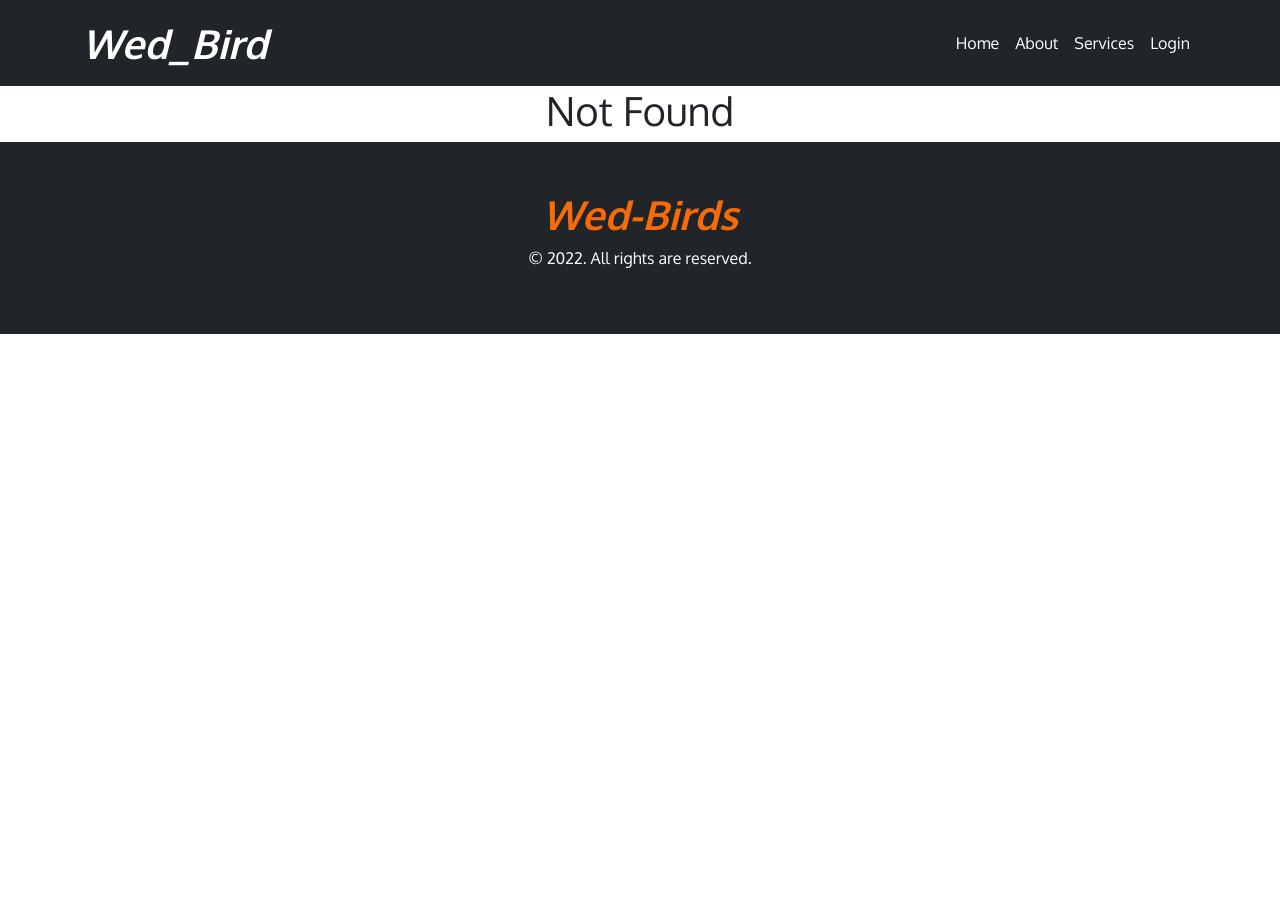
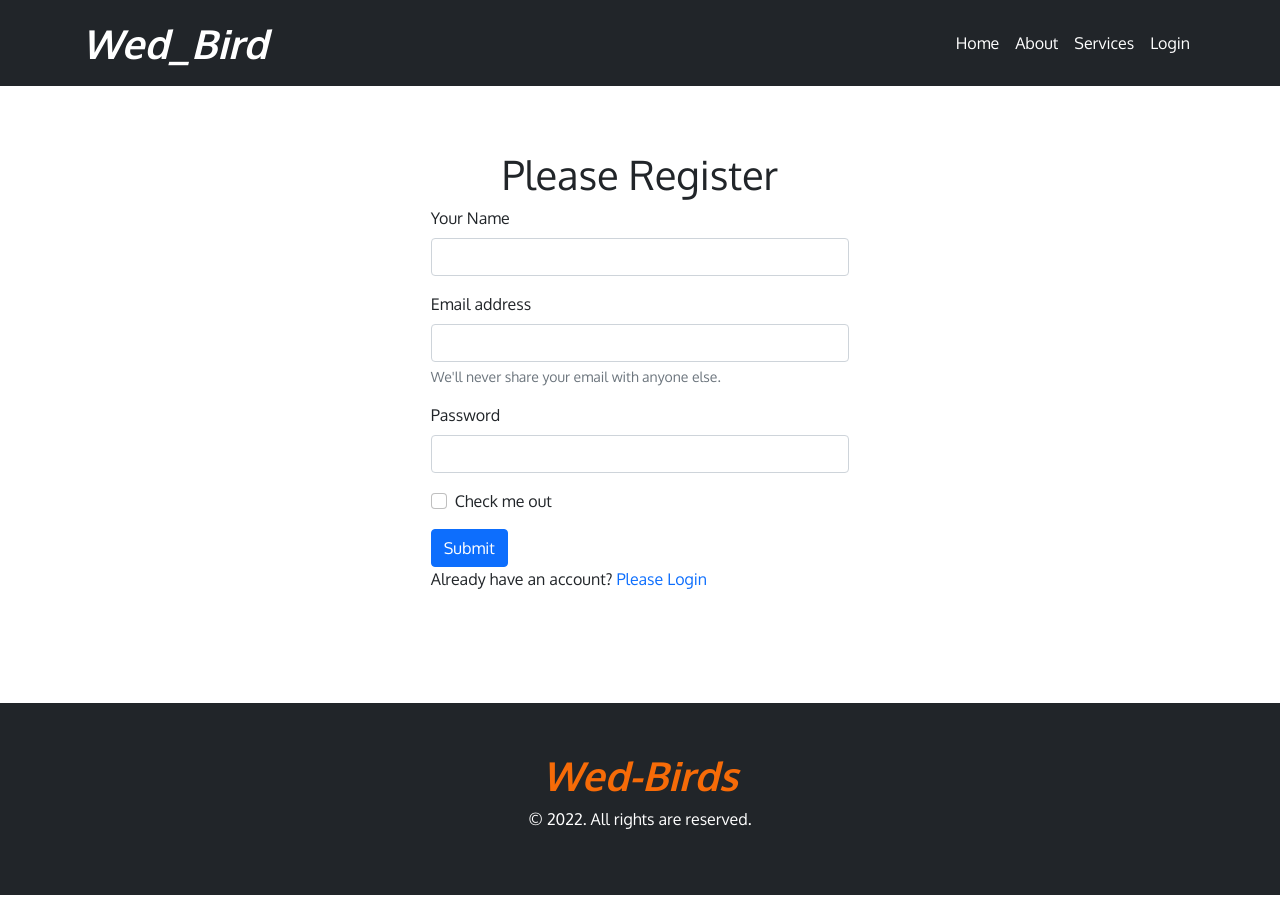
Before and after one commit to anannanur/independent-service-provider, a React (Create React App) app: page /register in a window 1280 px wide. Before the commit this address had no page. Before the commit the page ends 800 px from the top, so only its background shows below. Built offline with nearby package versions, Linux system fonts and the light colour scheme.

Commit message:
set env variable for firebase config

```diff
--- a/src/App.css
+++ b/src/App.css
@@ -1,41 +1,3 @@
 *{
   font-family: 'Oxygen', sans-serif;
 }
-.App {
-  text-align: center;
-}
-
-.App-logo {
-  height: 40vmin;
-  pointer-events: none;
-}
-
-@media (prefers-reduced-motion: no-preference) {
-  .App-logo {
-    animation: App-logo-spin infinite 20s linear;
-  }
-}
-
-.App-header {
-  background-color: #282c34;
-  min-height: 100vh;
-  display: flex;
-  flex-direction: column;
-  align-items: center;
-  justify-content: center;
-  font-size: calc(10px + 2vmin);
-  color: white;
-}
-
-.App-link {
-  color: #61dafb;
-}
-
-@keyframes App-logo-spin {
-  from {
-    transform: rotate(0deg);
-  }
-  to {
-    transform: rotate(360deg);
-  }
-}
--- a/src/App.js
+++ b/src/App.js
@@ -8,6 +8,7 @@ import Footer from './Pages/Shared/Footer/Footer';
 import CheckOut from './Pages/Home/CheckOut/CheckOut';
 import NotFound from './Pages/Shared/NotFound/NotFound';
 import Login from './Pages/Login/Login/Login';
+import Register from './Pages/Login/Register/Register';
 // import Service from './Pages/Home/Service/Service';
 
 function App() {
@@ -20,6 +21,7 @@ function App() {
         <Route path="/service/:serviceId" element={<CheckOut />} />
         <Route path="/about" element={<About />} />
         <Route path="/login" element={<Login />} />
+        <Route path="/register" element={<Register />} />
         <Route path="*" element={<NotFound />} />
       </Routes>
       <Footer></Footer>
--- a/src/Pages/Login/Login/Login.js
+++ b/src/Pages/Login/Login/Login.js
@@ -1,9 +1,43 @@
-import React from 'react';
+import React, { useRef } from 'react';
+import { Link, useNavigate } from 'react-router-dom';
 
 const Login = () => {
+    const navigate = useNavigate();
+    const emailRef = useRef('');
+    const passwordRef = useRef('');
+    const handleSubmit = event => {
+        event.preventDefault();
+        const email = emailRef.current.value;
+        const password = passwordRef.current.value;
+        console.log(email, password);
+    }
+    const navigateRegister = event =>{
+        navigate(`/register`);
+    }
     return (
-        <div>
-            <h1>Please Login</h1>
+        <div className="container">
+            <div className='w-50 py-5 mx-auto'>
+                <h1 className='text-center pt-3'>Please Login</h1>
+                <form className='w-75 mx-auto pb-5' onSubmit={handleSubmit}>
+                    <div>
+                        <div className="mb-3">
+                            <label htmlFor="exampleInputEmail1" className="form-label">Email address</label>
+                            <input ref={emailRef} type="email" className="form-control" id="exampleInputEmail1" aria-describedby="emailHelp" required />
+                            <div id="emailHelp" className="form-text">We'll never share your email with anyone else.</div>
+                        </div>
+                        <div className="mb-3">
+                            <label htmlFor="exampleInputPassword1" className="form-label">Password</label>
+                            <input ref={passwordRef} type="password" className="form-control" id="exampleInputPassword1" required />
+                        </div>
+                        <div className="mb-3 form-check">
+                            <input type="checkbox" className="form-check-input" id="exampleCheck1" />
+                            <label className="form-check-label" htmlFor="exampleCheck1">Check me out</label>
+                        </div>
+                        <button type="submit" className="btn btn-primary">Submit</button>
+                    </div>
+                    <p>New to Wed_Bird? <Link onClick={navigateRegister} to="/register" className='text-primary text-decoration-none pe-auto'>Please Register</Link></p>
+                </form>
+            </div>
         </div>
     );
 };
--- a/src/Pages/Login/Register/Register.js
+++ b/src/Pages/Login/Register/Register.js
@@ -1,10 +1,46 @@
 import React from 'react';
+import { Link, useNavigate } from 'react-router-dom';
 
 const Register = () => {
+
+    const navigate = useNavigate();
+    const handleSubmit = event => {
+        event.preventDefault();
+    }
+    const navigateLogin = event => {
+        navigate(`/login`);
+    }
     return (
-        <div>
 
+        <div className="container">
+            <div className='w-50 py-5 mx-auto'>
+                <h1 className='text-center pt-3'>Please Register</h1>
+                <form className='w-75 mx-auto pb-5' onSubmit={handleSubmit}>
+                    <div>
+                        <div className="mb-3">
+                            <label htmlFor="name" className="form-label">Your Name</label>
+                            <input type="text" className="form-control" id="exampleInputName" required />
+                        </div>
+                        <div className="mb-3">
+                            <label htmlFor="exampleInputEmail1" className="form-label">Email address</label>
+                            <input type="email" className="form-control" id="exampleInputEmail1" aria-describedby="emailHelp" required />
+                            <div id="emailHelp" className="form-text">We'll never share your email with anyone else.</div>
+                        </div>
+                        <div className="mb-3">
+                            <label htmlFor="exampleInputPassword1" className="form-label">Password</label>
+                            <input type="password" className="form-control" id="exampleInputPassword1" required />
+                        </div>
+                        <div className="mb-3 form-check">
+                            <input type="checkbox" className="form-check-input" id="exampleCheck1" />
+                            <label className="form-check-label" htmlFor="exampleCheck1">Check me out</label>
+                        </div>
+                        <button type="submit" className="btn btn-primary">Submit</button>
+                    </div>
+                    <p>Already have an account? <Link onClick={navigateLogin} to="/login" className='text-primary text-decoration-none pe-auto'>Please Login</Link></p>
+                </form>
+            </div>
         </div>
+
     );
 };
 
```
Also changed, not shown: src/firebase.init.js (+6 -6 lines), 1 other file (tests, documents, lock files or other folders).
